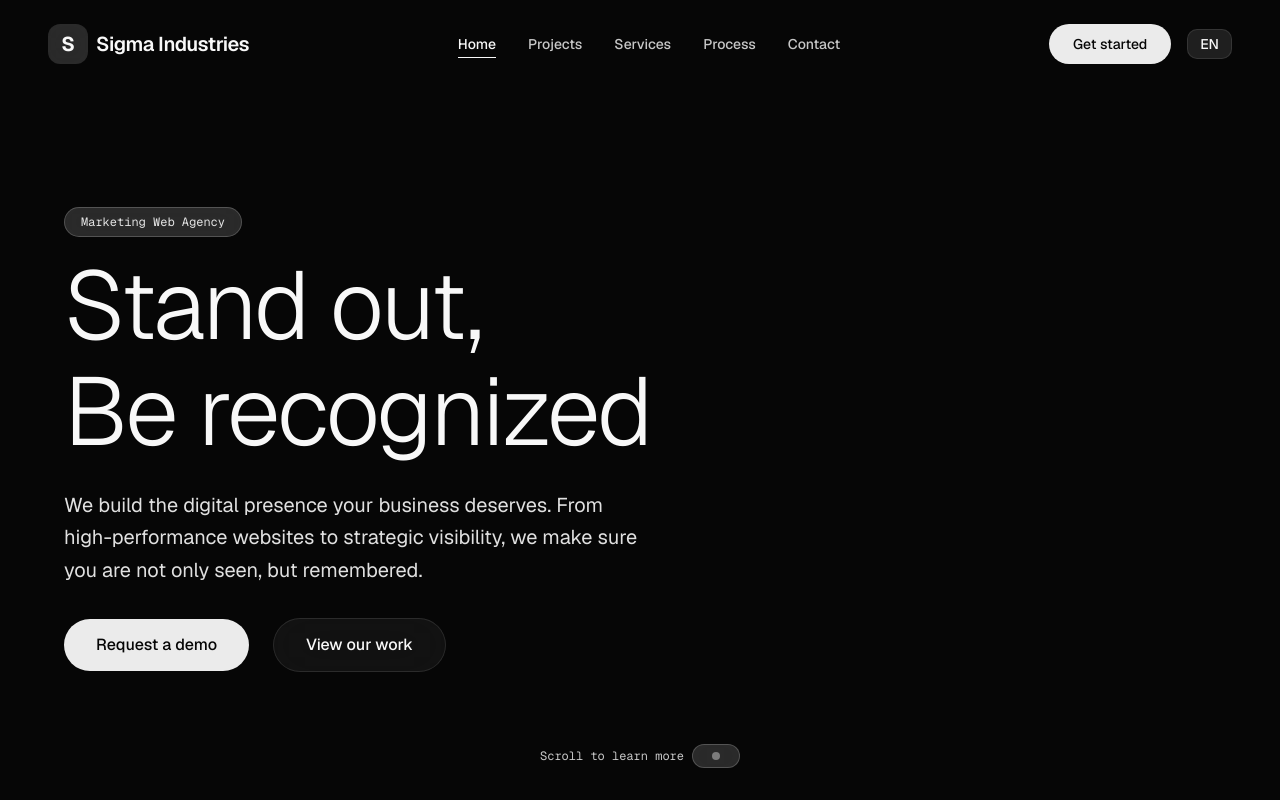
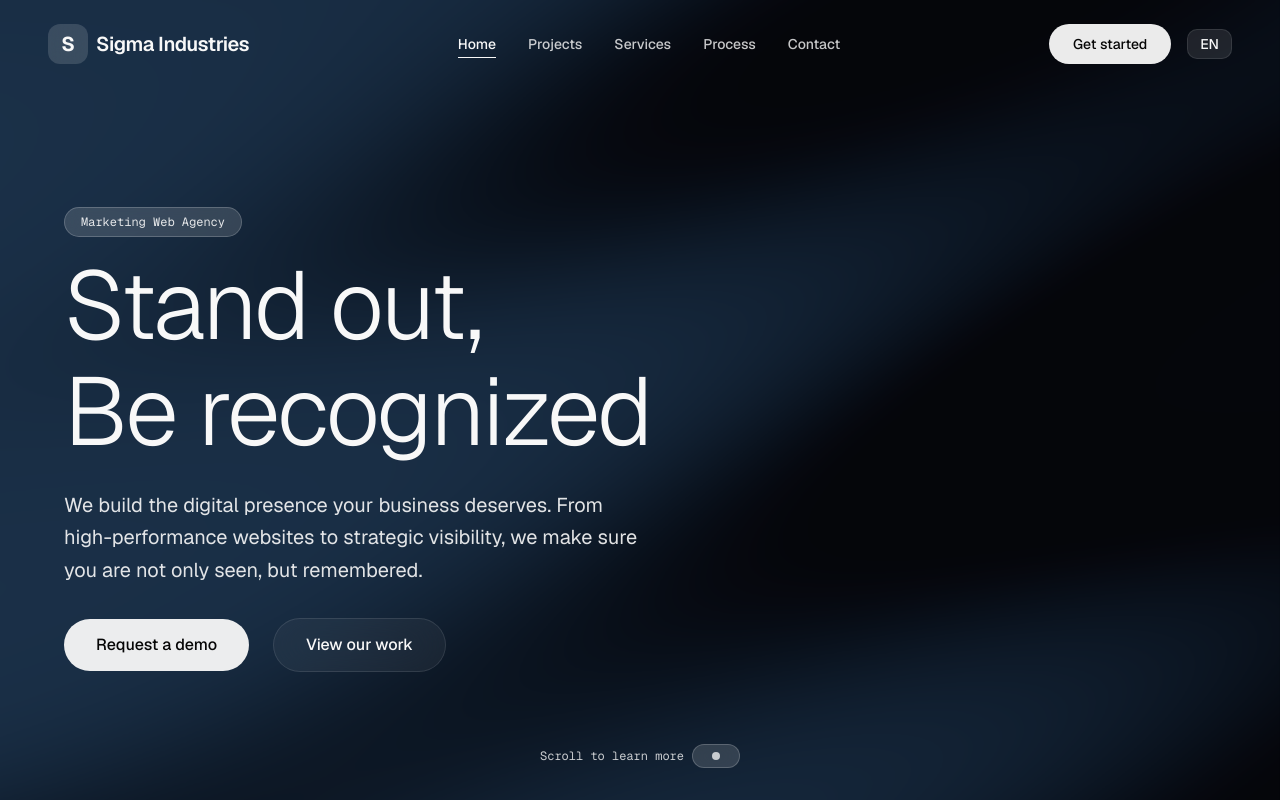
Before and after one commit to victorfrangov/web-agency, a Next.js app: page /en in a window 1280 px wide. Shown: the top 800 px of the page. Built offline with nearby package versions, Linux system fonts and the light colour scheme.

Commit message:
finally fixed safari problems, just need to adjust the color

```diff
--- a/app/globals.css
+++ b/app/globals.css
@@ -85,18 +85,12 @@
     cursor: none;
   }
 
-  html {
-    background-color: var(--background);
-    min-height: 100%;
-    min-height: 100dvh;
-    min-height: -webkit-fill-available;
-  }
-
-  body {
-    @apply bg-background text-foreground;
-    min-height: 100%;
-    min-height: 100dvh;
-    min-height: -webkit-fill-available;
+  [data-scroll-container] {
+    scroll-behavior: smooth;
+    -webkit-overflow-scrolling: touch;
+    transform: translateZ(0);
+    backface-visibility: hidden;
+    perspective: 1000px;
   }
 
   section {
--- a/app/layout.tsx
+++ b/app/layout.tsx
@@ -19,13 +19,8 @@ const geistMono = Geist_Mono({
 
 export default function RootLayout({ children }: { children: React.ReactNode }) {
   return (
-    <html lang="en" className="bg-background">
-      <head>
-        <meta name="viewport" content="width=device-width, initial-scale=1, viewport-fit=cover" />
-        <meta name="theme-color" content="#1e1e1e" />
-        <meta name="apple-mobile-web-app-status-bar-style" content="default" />
-      </head>
-      <body className={`${geistSans.variable} ${geistMono.variable} font-sans antialiased bg-background text-foreground`}>
+    <html lang="en">
+      <body className={`app ${geistSans.variable} ${geistMono.variable} font-sans antialiased bg-background`}>
         {children}
         <Analytics />
       </body>
--- a/components/home-client.tsx
+++ b/components/home-client.tsx
@@ -109,17 +109,17 @@ export default function HomeClient() {
   }, [currentSection])
 
   return (
-    <main className="relative h-[100dvh] w-full overflow-hidden">
+    <main className="relative h-full w-full overflow-hidden">
       {!isTouchDevice && <CustomCursor />}
 
-      {/* <div className="fixed inset-0 z-0">
+      <div className="fixed inset-0 z-0">
         <img
           src={bgImage}
           alt="Background"
           className="inset-0 h-full w-full object-cover"
           draggable={false}
         />
-      </div> */}
+      </div>
 
       <Nav currentSection={currentSection} onNavigate={scrollToSection} isLoaded={isLoaded} />
 
```
